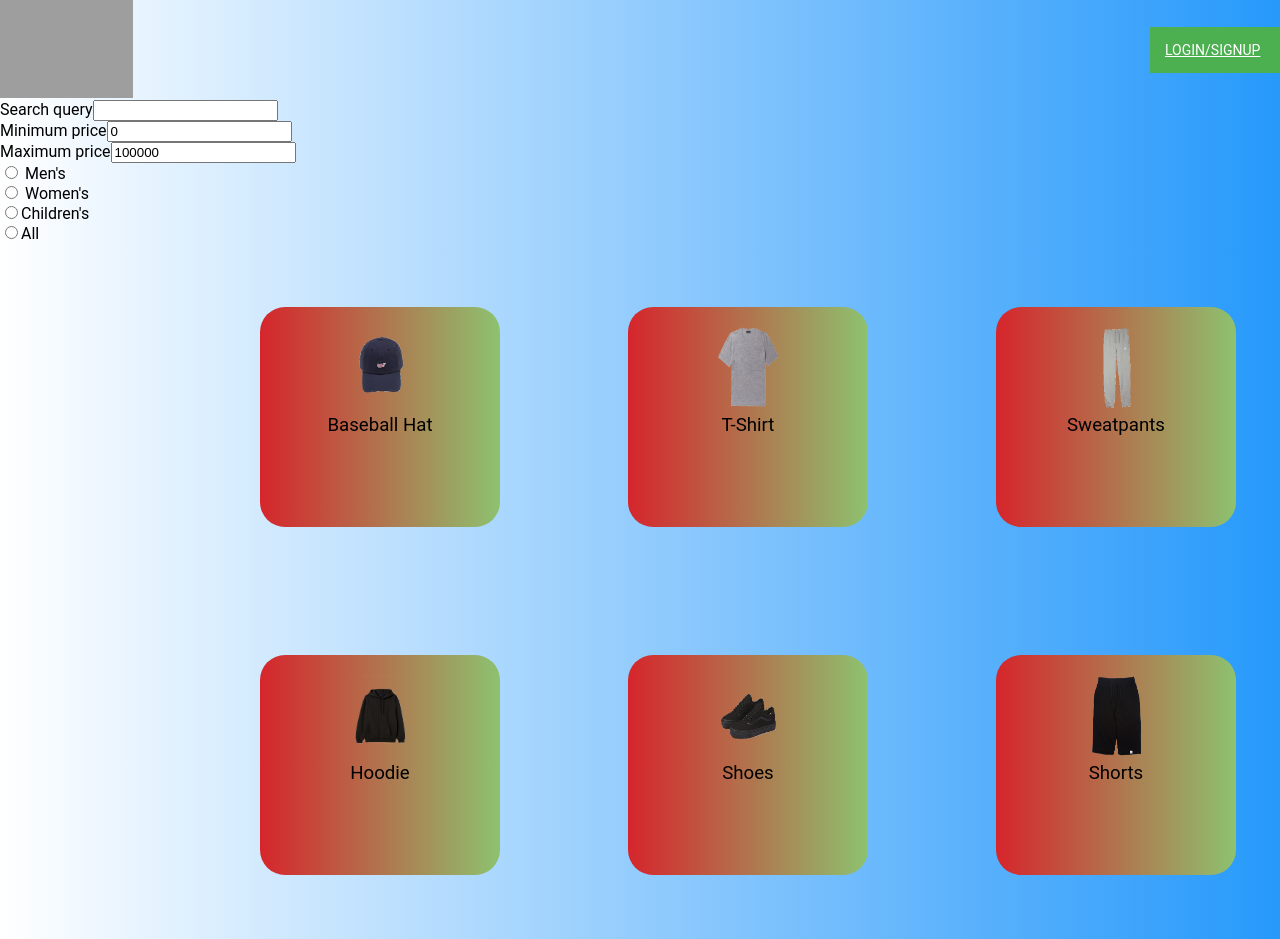
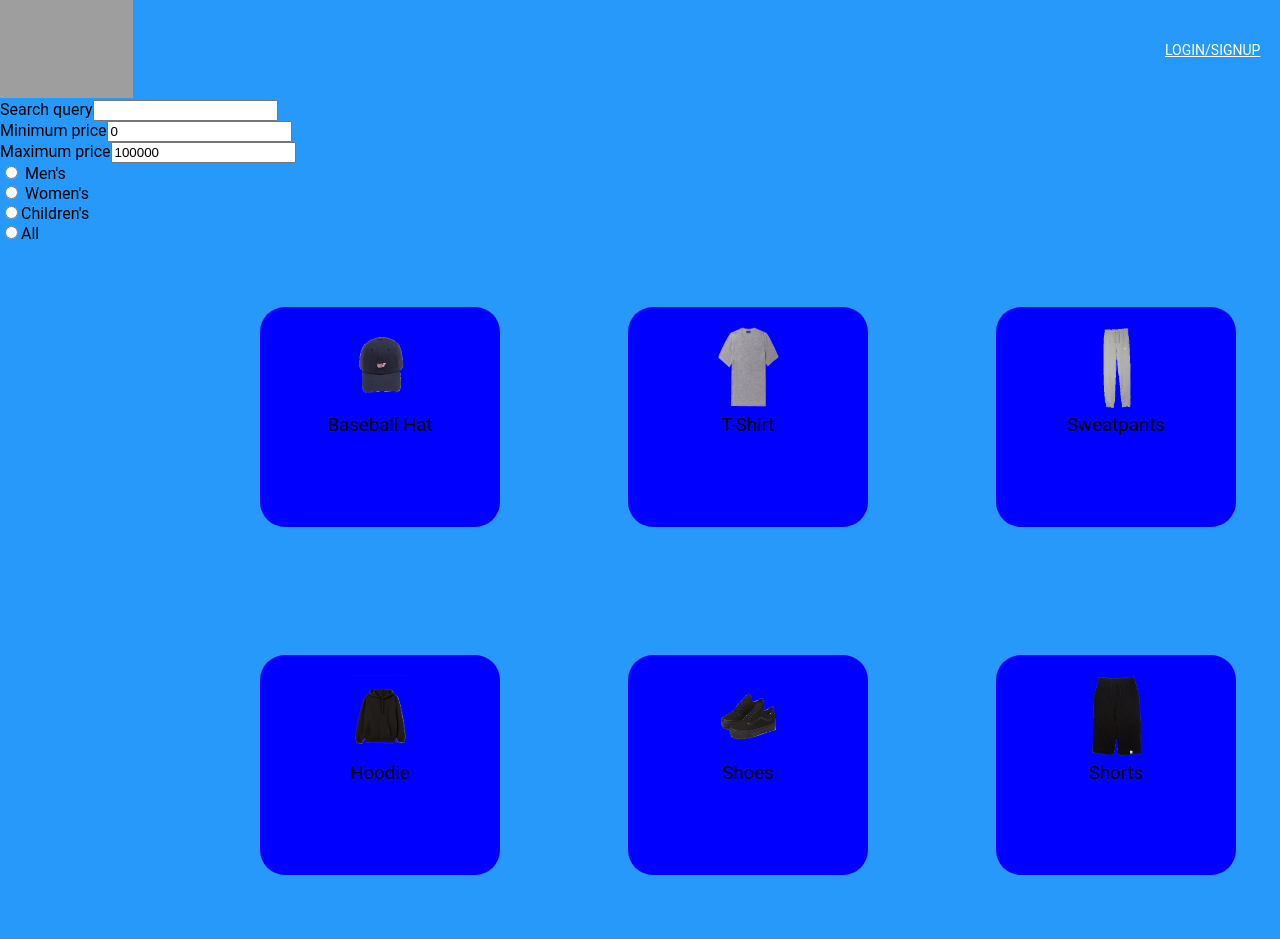
Before and after one commit to NathanaelPeters/Real-Alibay-project, a React app: page /Shop in a window 1280 px wide. Built offline with nearby package versions, Linux system fonts and the light colour scheme; grey boxes are pictures that could not be loaded.

Commit message:
seller in desc

```diff
--- a/src/SearchResults.jsx
+++ b/src/SearchResults.jsx
@@ -60,12 +60,6 @@ class UnconnectedSearchResults extends Component {
                   >
                     Add to cart
                   </button>
-                  <Link
-                    className="button6"
-                    to={"/SellerProfile/" + item.sellerId}
-                  >
-                    See the Seller!
-                  </Link>
                 </div>
               </div>
             </div>
--- a/src/details.jsx
+++ b/src/details.jsx
@@ -2,9 +2,21 @@ import React, { Component } from "react";
 import "./main.css";
 import { initialItems } from "./Data.js";
 import { connect } from "react-redux";
+import { Link } from "react-router-dom";
+
 class UnconnectedDetails extends Component {
+  handleCartButton = () => {
+    let item = {
+      username: this.props.username,
+      ...this.props.item
+    };
+    this.props.dispatch({
+      type: "additemcart",
+      item: item
+    });
+  };
   render() {
-    let { price, image, description } = this.props.item;
+    let { price, image, description, sellerId } = this.props.item;
     return (
       <div>
         <div>Details</div>
@@ -15,9 +27,12 @@ class UnconnectedDetails extends Component {
               <div className="descriptiond">{description}</div>
               <div className="priced">{"$" + price}</div>
               {/* <div className="quantityd">{this.props.quantity}</div> */}
-              <button className="Add" onClick={this.mycart}>
+              <button className="Add" onClick={this.handleCartButton}>
                 Add to Cart
               </button>
+              <Link className="button6" to={"/SellerProfile/" + sellerId}>
+                See the Seller!
+              </Link>
               <select className="dropdown">
                 <option>1</option>
                 <option>2</option>
--- a/src/main.css
+++ b/src/main.css
@@ -7,7 +7,7 @@ body {
   font-family: "Roboto", sans-serif;
   text-transform: uppercase;
   outline: 0;
-  background: #4caf50;
+  background: #2699fb;
   width: 100px;
   border: 10;
   padding: 15px;
@@ -117,11 +117,11 @@ h2 {
 .form button:hover,
 .form button:active,
 .form button:focus {
-  background: #d6252c;
+  background: #2699fb;
 }
 .form .message {
   margin: 15px 0 0;
-  color: #b3b3b3;
+  color: #2699fb;
   font-size: 12px;
   cursor: pointer;
   color: blue;
@@ -161,14 +161,10 @@ h2 {
   text-decoration: none;
 }
 .container .info span .fa {
-  color: #d6252c;
+  color: #2699fb;
 }
 body {
-  background: #d6252c; /* fallback for old browsers */
-  background: -webkit-linear-gradient(right, #2699fb, #ffffff);
-  background: -moz-linear-gradient(right, #2699fb, #ffffff);
-  background: -o-linear-gradient(right, #2699fb, #ffffff);
-  background: linear-gradient(to left, #2699fb, #ffffff);
+  background: #2699fb; /* fallback for old browsers */
   font-family: "Roboto", sans-serif;
   -webkit-font-smoothing: antialiased;
   -moz-osx-font-smoothing: grayscale;
@@ -194,10 +190,7 @@ body {
 }
 .card {
   border-radius: 25px;
-  background: -webkit-linear-gradient(right, #8dc26f, #d6252c);
-  background: -moz-linear-gradient(right, #8dc26f, #d6252c);
-  background: -o-linear-gradient(right, #8dc26f, #d6252c);
-  background: linear-gradient(to left, #8dc26f, #d6252c);
+  background: blue;
   padding: 20px;
   width: 200px;
   height: 180px;
```
